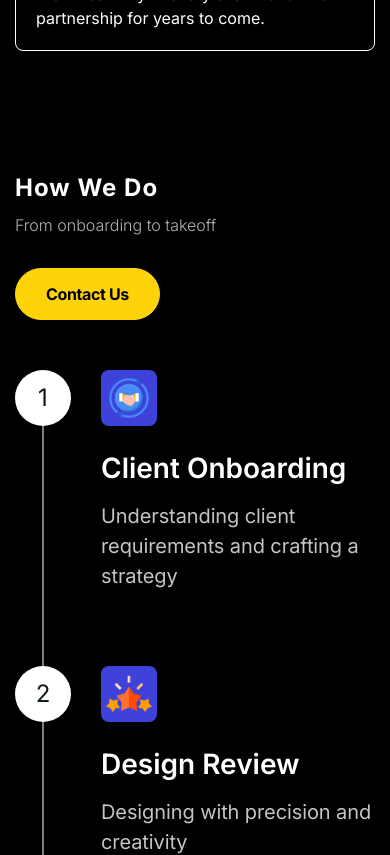
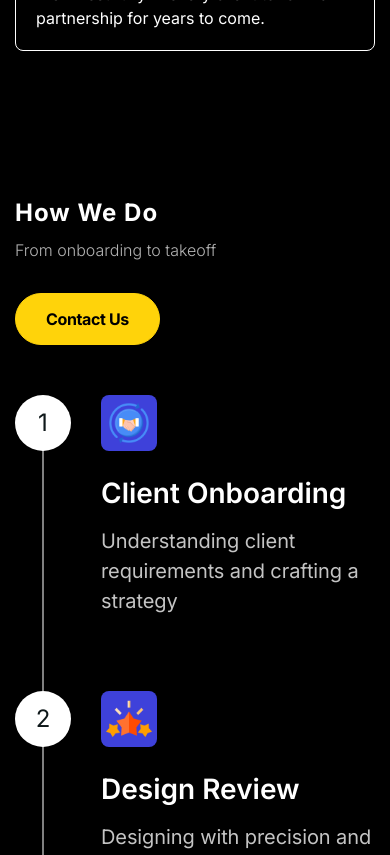
Before and after one commit to nadimpallibhargav/talzie, a React (Vite) app: page / in a window 390 px wide. Shown: the part 3840-4695 px from the top of the page. Built offline with nearby package versions, Linux system fonts and the light colour scheme; a web font is replaced by a local one.

Commit message:
how we do section mobile padding

```diff
--- a/src/components/sections/howwedo/HowWeDo.scss
+++ b/src/components/sections/howwedo/HowWeDo.scss
@@ -117,7 +117,7 @@
 
 @media (max-width: 769px) {
     .howWeDo {
-        padding-top: 0px;
+        padding-top: 25px;
         .heading p {
             padding-bottom: 30px;
         }
```
